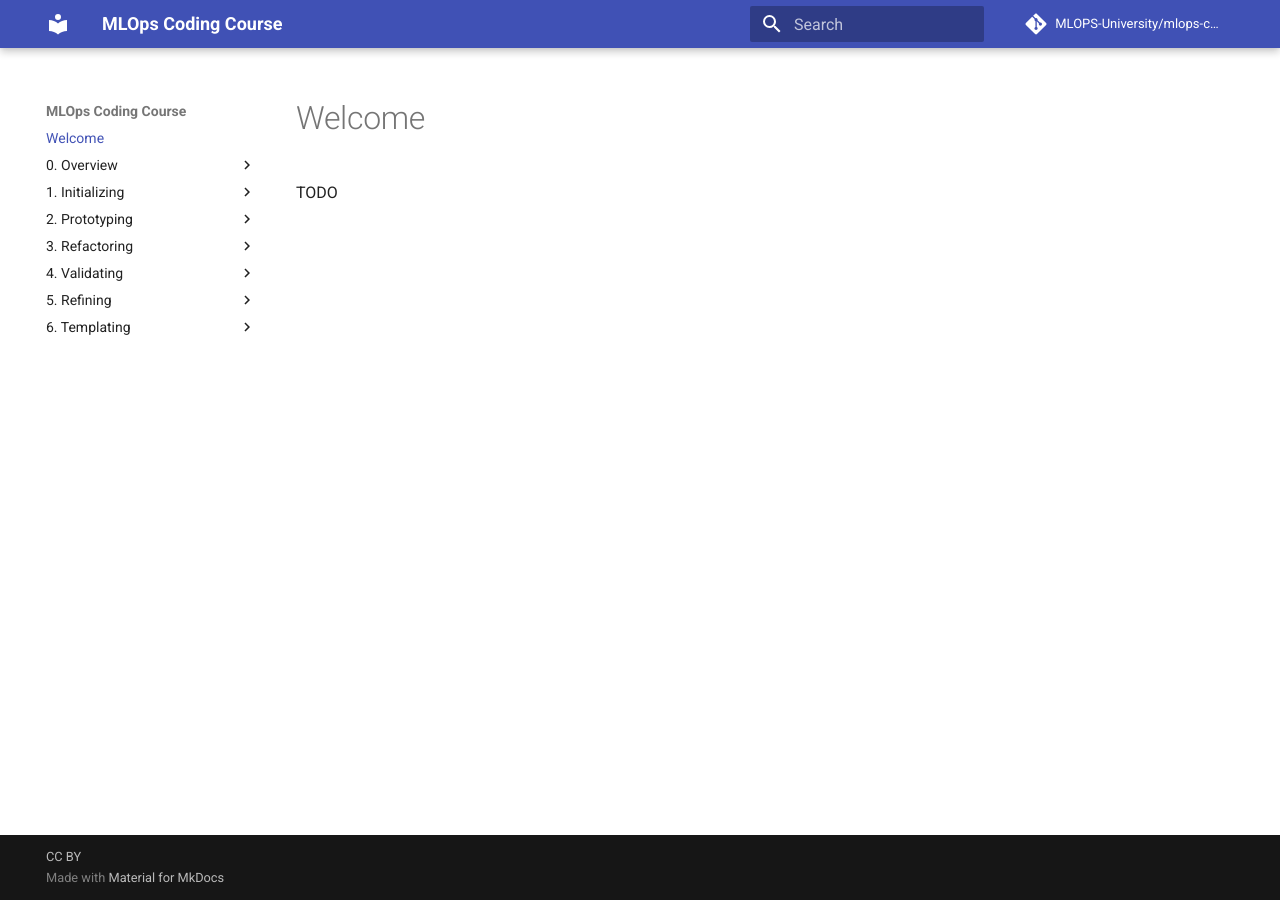
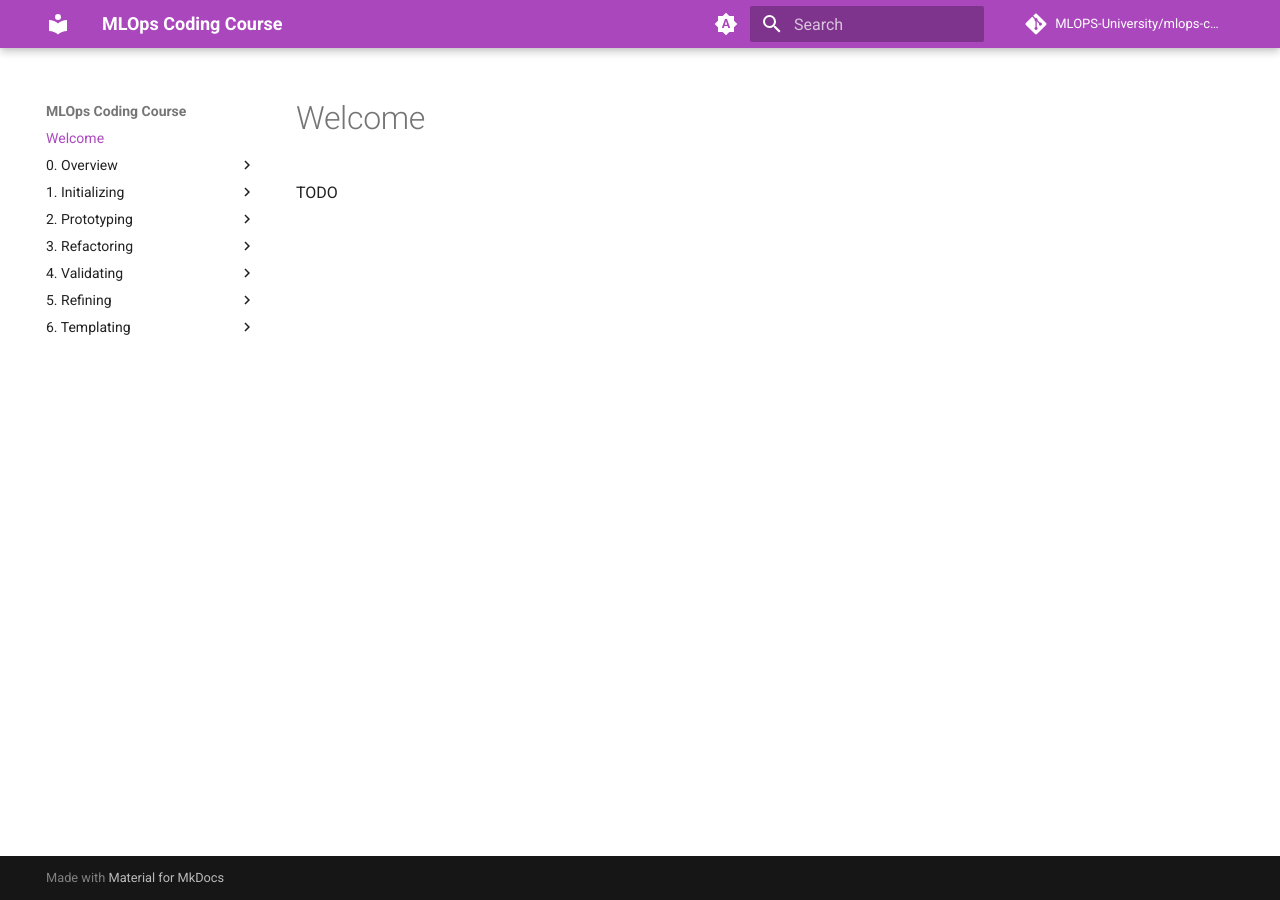
Before and after one commit to MLOps-Courses/mlops-coding-course, an MkDocs documentation site: the page built from docs/index.md, in a window 1280 px wide. Built offline with MkDocs 1.6.1 and Material for MkDocs 9.7.7, drawn with Linux system fonts in a browser that asks for light colours; comment, search, counter and statistics services are not loaded.

```diff
--- a/mkdocs.yml
+++ b/mkdocs.yml
@@ -5,7 +5,32 @@ repo_url: https://github.com/MLOPS-University/mlops-coding-course
 site_name: MLOps Coding Course
 site_description: Learn how to create, develop, and maintain a state-of-the-art MLOps code base.
 site_autor: MLOps University
-copyright: CC BY
-# site_url: TODO
+site_url: https://mlops-university.github.io/mlops-coding-course/
+edit_uri: edit/main/docs/
 theme:
   name: material
+  palette:
+    - media: "(prefers-color-scheme)"
+      toggle:
+        icon: material/brightness-auto
+        name: Switch to light mode
+    - media: "(prefers-color-scheme: light)"
+      scheme: default
+      primary: purple
+      toggle:
+        icon: material/brightness-7
+        name: Switch to dark mode
+    - media: "(prefers-color-scheme: dark)"
+      scheme: slate
+      primary: purple
+      toggle:
+        icon: material/brightness-4
+        name: Switch to system preference
+  features:
+    - content.code.copy
+markdown_extensions:
+  - pymdownx.superfences:
+      custom_fences:
+        - name: mermaid
+          class: mermaid
+          format: !!python/name:pymdownx.superfences.fence_code_format
--- a/pyproject.toml
+++ b/pyproject.toml
@@ -8,7 +8,7 @@ version = "0.0.1"
 package-mode = false
 description = "Learn how to create, develop, and maintain a state-of-the-art MLOps code base."
 repository = "https://github.com/MLOps-University/mlops-coding-course"
-documentation = "https://github.com/MLOps-University/mlops-coding-course"
+documentation = "https://mlops-university.github.io/mlops-coding-course/"
 authors = ["Médéric HURIER <github@fmind.dev>"]
 readme = "README.md"
 license = "CC BY"
--- a/tasks.py
+++ b/tasks.py
@@ -29,4 +29,4 @@ def serve(ctx: Context) -> None:
 @task
 def deploy(ctx: Context) -> None:
     """Deploy the documentation."""
-    ctx.run("poetry run mkdiocs gh-deploy")
+    ctx.run("poetry run mkdocs gh-deploy")
```
Also changed, not shown: 1 other file.
